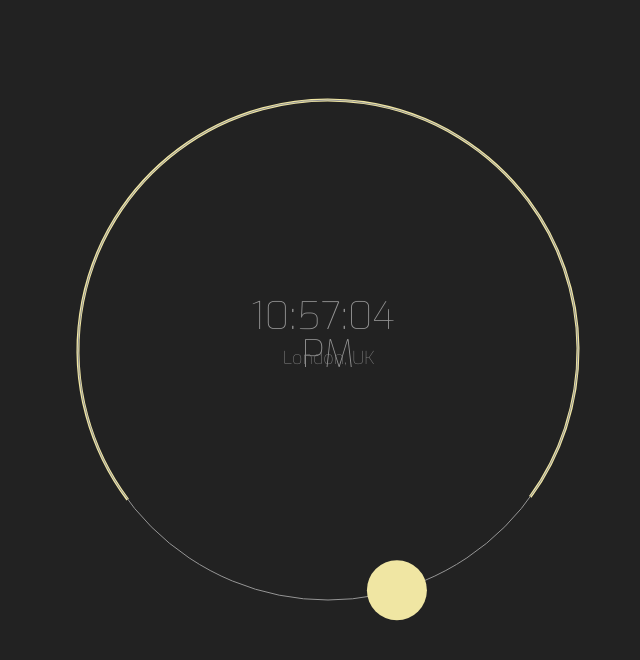
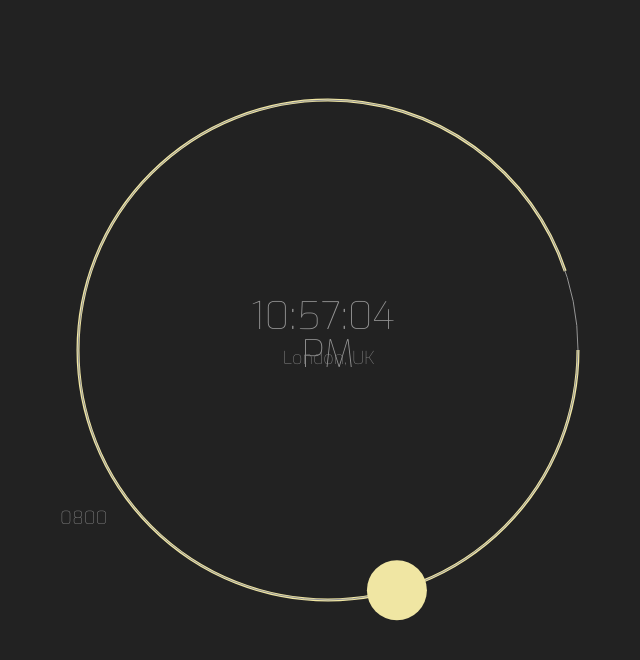
Before and after one commit to dunctk/sundial, a plain HTML site: page index.html in a window 1280 px wide. Shown: the whole page, without its empty margins (312-952 px from the left). Drawn offline with Linux system fonts and the light colour scheme.

Commit message:
started to implement sunset calc

```diff
--- a/index.html
+++ b/index.html
@@ -9,6 +9,13 @@
 		<div id="container"></div>
 		<script type="text/javascript" src="kinetic-v4.7.2.min.js"></script>
 		<script defer="defer">
+			navigator.geolocation.getCurrentPosition(GetLocation);
+			function GetLocation(location) {
+			    console.log(location.coords.latitude);
+			    console.log(location.coords.longitude);
+			    console.log(location.coords.accuracy);
+			}
+
 			var stage = new Kinetic.Stage({
 				container: 'container',
 				width: 600,
@@ -31,9 +38,15 @@
 				stroke: '#f0e6a3',
 				strokeWidth: 3,
 				drawFunc: function(context) {
+					//One minute on the dial, in radians
+					var r = 0.00432;
+					var riseTime = Sun.getSunrise();
+					var setTime = Sun.getSunset();
+					var riseAngle = 0 * r;
+					var setAngle = 1380 * r;
 					//Draw the daytime part of the dial
 					context.beginPath();
-					context.arc(0, 0, 250, 2.5, 2.2*Math.PI);
+					context.arc(0, 0, 250, riseAngle, setAngle);
 					context.fillStrokeShape(this);
 				}
 			});
@@ -52,6 +65,16 @@
 	            fontFamily: 'Exo',
 	            fill: '#969696',
 	            align: 'center'
+			});
+			var dialSunriseTime = new Kinetic.Text({
+				x: dialBase.getX() - 350,
+				y: dialBase.getY() + 160,
+	            fontSize: 18,
+	            width: 200,
+	            fontFamily: 'Exo',
+	            fill: '#969696',
+	            align: 'center',
+	            text: '0800'
 			});
 			var dialLocation = new Kinetic.Text({
 				x: dialBase.getX() - 100,
@@ -77,8 +100,15 @@
 			var Sun = new Object();
 				Sun.getSunrise = function() {
 					var sunrise = new Date ();
+					//Placeholder data
 					sunrise.setDate(2013, 9, 17, 8, 0, 0);
 					return(sunrise);
+				};
+				Sun.getSunset = function() {
+					var sunset = new Date ();
+					//Placeholder data
+					sunset.setDate(2013, 9, 17, 8, 0, 0);
+					return(sunset);
 				};
 				Sun.getX = function() {
 					var angle = Dial.getAngle(now);
@@ -115,6 +145,7 @@
 			dialLayer.add(dialDaytime);
 			dialLayer.add(dialLocation);
 			dialLayer.add(dialTime);
+			dialLayer.add(dialSunriseTime);
 			dialLayer.add(dialBase);
 			stage.add(dialLayer);
 			Sun.draw();
```
Also changed, not shown: riseset.js (added, +24 -0 lines).
